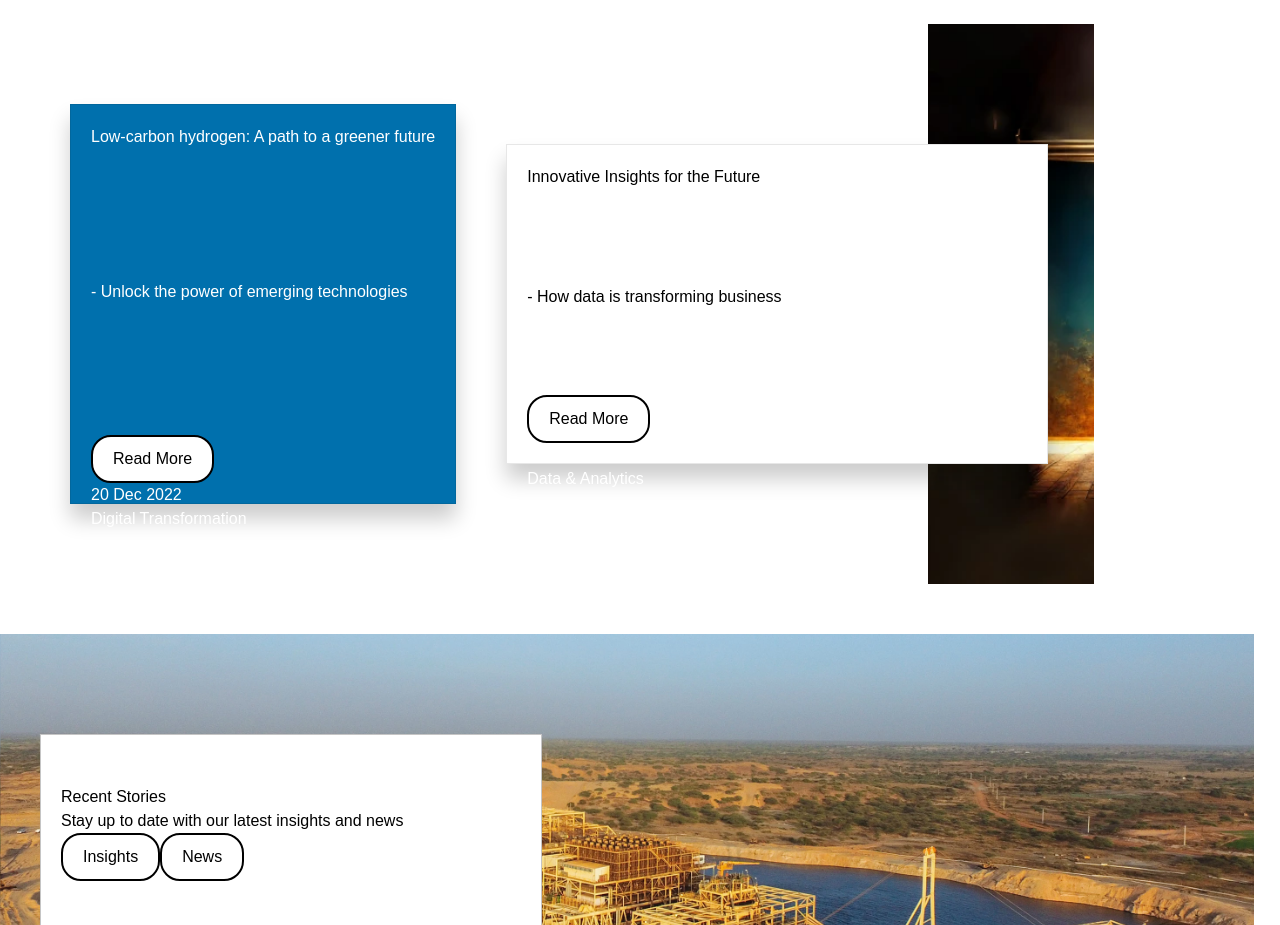
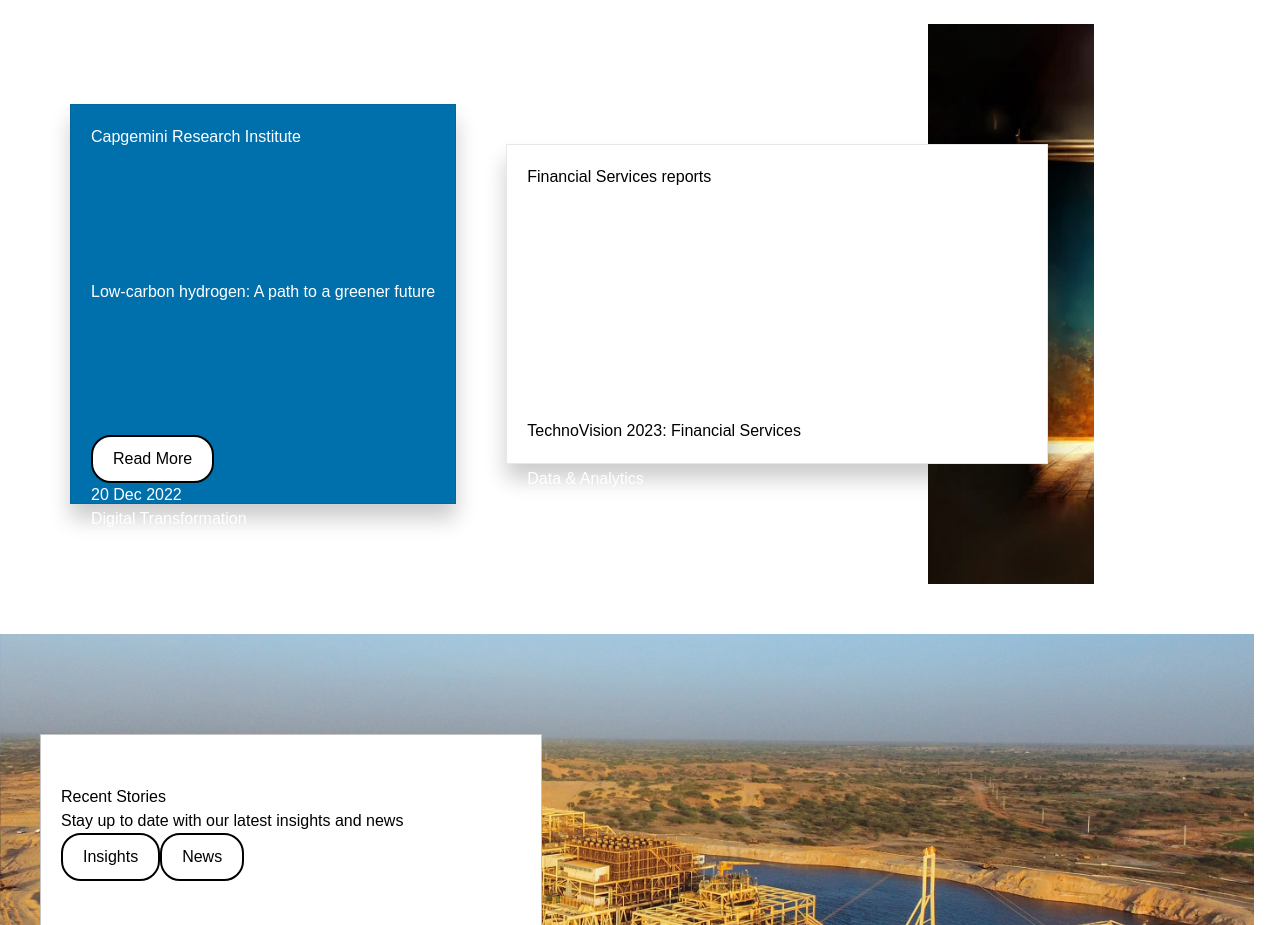
Before and after one commit to Gihozo23/website-cloning, a website built with Vite: page clone/tailwind.html in a window 1280 px wide. Shown: the part 1920-2845 px from the top of the page. Built offline with nearby package versions, Linux system fonts and the light colour scheme; a web font is replaced by a local one.

Commit message:
web cloning exercise

```diff
--- a/clone/tailwind.html
+++ b/clone/tailwind.html
@@ -127,9 +127,9 @@
           class="insights3-box1 bg-blue-700 text-white mr-8 p-4 relative border border-gray-300 shadow h-128"
         >
           <div class="insights-text">
-           <h4 class="card-title">Low-carbon hydrogen: A path to a greener future</h4>
+           <h4 class="card-title">Capgemini Research Institute</h4>
             <p class="text-gray-100">
-              - Unlock the power of emerging technologies
+              Low-carbon hydrogen: A path to a greener future
             </p>
             <a href="#" class="read-more-btn">Read More</a>
           </div>
@@ -144,10 +144,11 @@
         >
           <div class="insights-text">
             <h3 class="text-2xl font-semibold mb-4">
-              Innovative Insights for the Future
+              Financial Services reports
+
             </h3>
-            <p class="text-gray-600">- How data is transforming business</p>
-            <a href="#" class="read-more-btn">Read More</a>
+            <p class="text-gray-600">TechnoVision 2023: Financial Services</p>
+
           </div>
           <div class="insight-card-footer mt-auto w-56 text-white">
             <p>10 Nov 2022</p>
```
